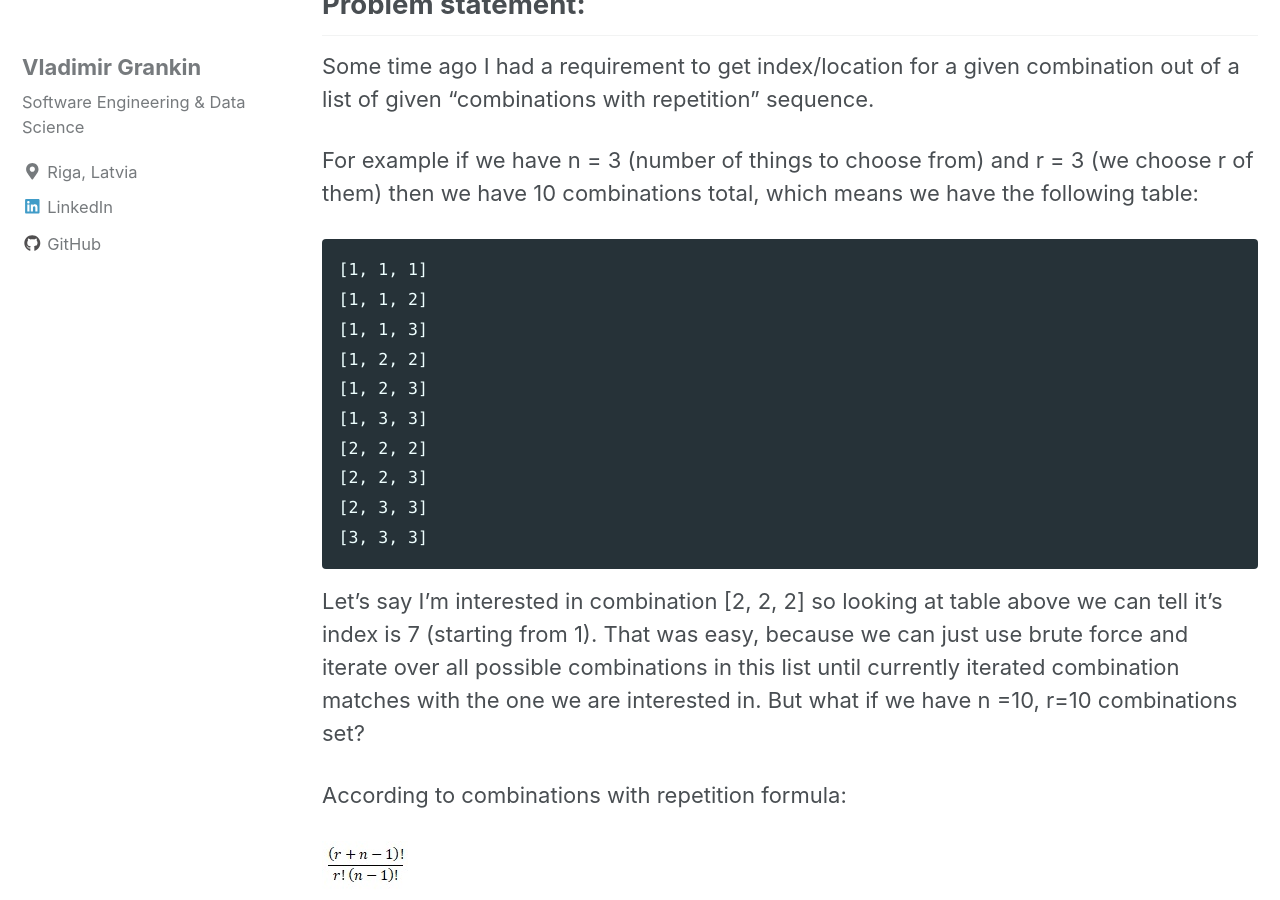
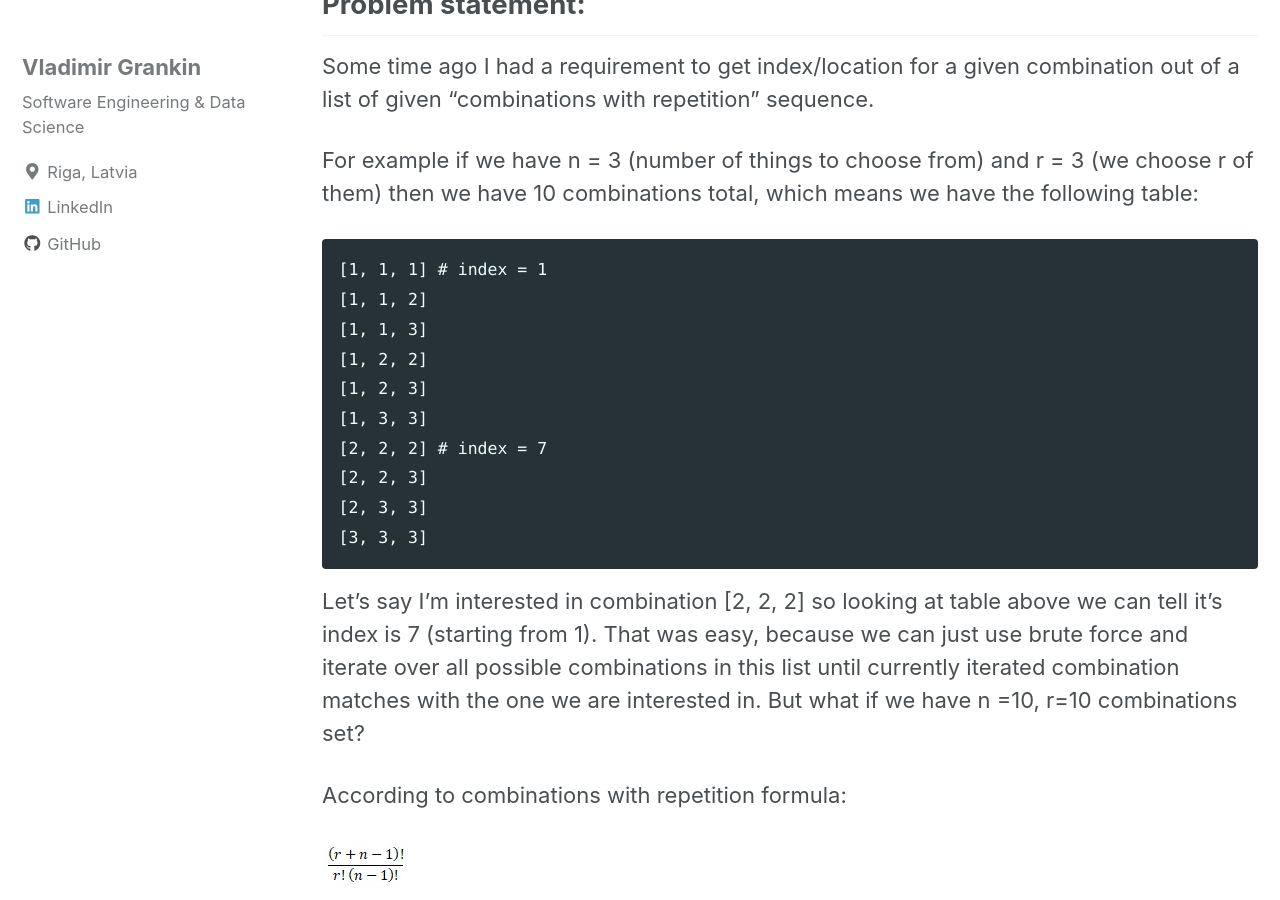
Before and after one commit to vgrankin/vgrankin.github.io, a Jekyll site: the page built from _posts/2018-08-23-pascals-triangle.md, in a window 1280 px wide and 900 px high, scrolled down 369 px. Built offline with Jekyll 4.4.1, drawn with Linux system fonts in a browser that asks for light colours; nearby versions of some CDN libraries.

Commit message:
Working on pascal triangle post

````diff
--- a/_posts/2018-08-23-pascals-triangle.md
+++ b/_posts/2018-08-23-pascals-triangle.md
@@ -21,13 +21,13 @@ For example if we have n  = 3 (number of things to choose from) and r = 3 (we ch
 then we have 10 combinations total, which means we have the following table:
 
 ```
-[1, 1, 1]
+[1, 1, 1] # index = 1
 [1, 1, 2]
 [1, 1, 3]
 [1, 2, 2]
 [1, 2, 3]
 [1, 3, 3]
-[2, 2, 2]
+[2, 2, 2] # index = 7
 [2, 2, 3]
 [2, 3, 3]
 [3, 3, 3]
````
